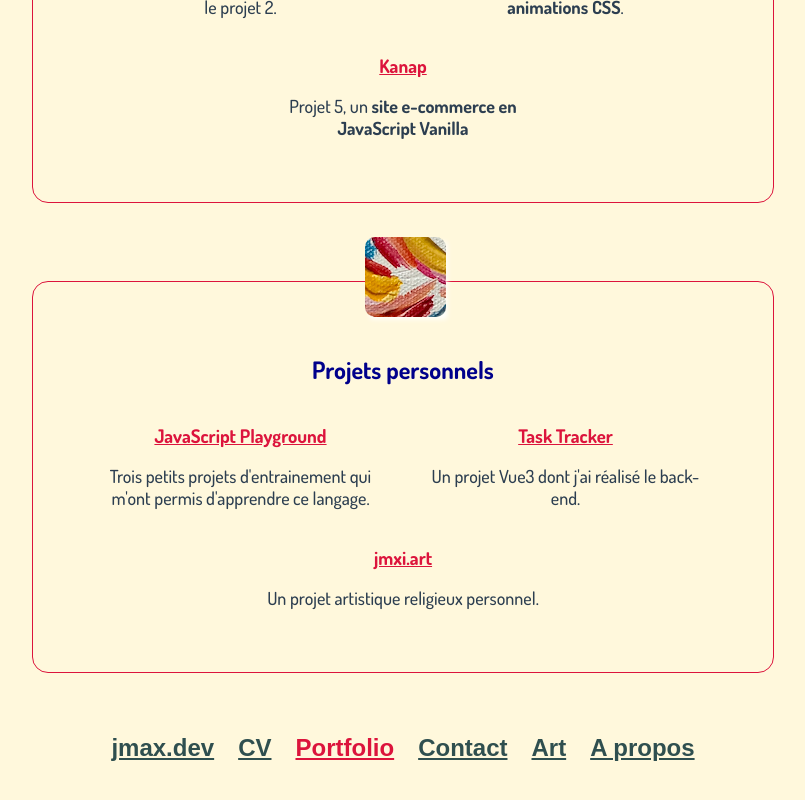
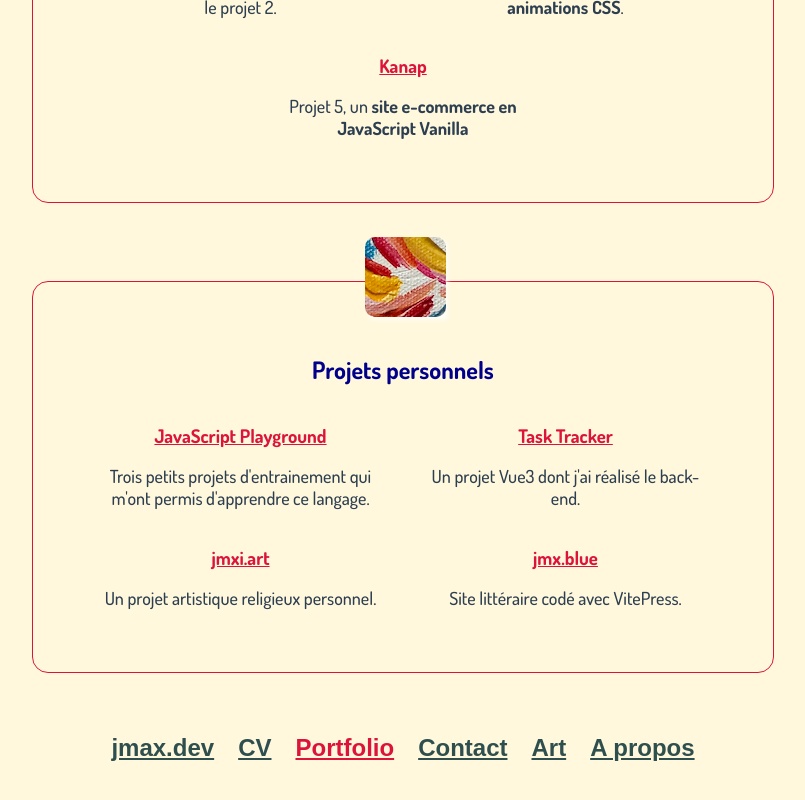
Before and after one commit to jmcob/jmax.dev, a Vue app: page /portfolio in a window 1280 px wide. Shown: the part 882-1682 px from the top of the page, without its empty margins (237-1042 px from the left). Built offline with nearby package versions, Linux system fonts and the light colour scheme; a web font is replaced by a local one.

Commit message:
update vitepress

```diff
--- a/src/views/CVView.vue
+++ b/src/views/CVView.vue
@@ -43,7 +43,7 @@
               >, <br /><br />
 
               Git,<br /><br />
-              Sass, <br />
+              Sass, MarkDown, VitePress <br />
               <br />
 
               <strong>MongoDB</strong> (Mongoose),<br />
--- a/src/views/PortFolioView.vue
+++ b/src/views/PortFolioView.vue
@@ -99,6 +99,10 @@
             <h3><a href="https://www.jmxi.art/">jmxi.art</a></h3>
             <p>Un projet artistique religieux personnel.</p>
           </div>
+          <div class="card">
+            <h3><a href="https://www.jmx.blue/">jmx.blue</a></h3>
+            <p>Site littéraire codé avec VitePress.</p>
+          </div>
         </div>
       </div>
     </div>
```
